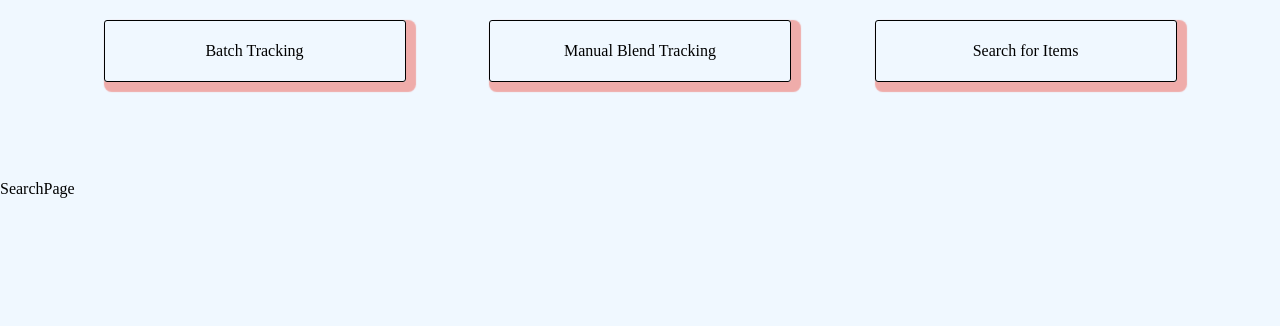
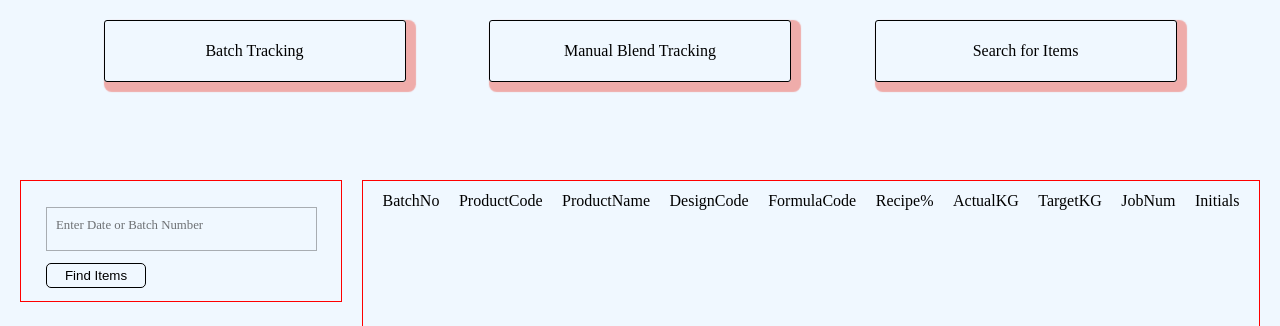
Before and after one commit to LewieM1995/workapp, a React (Create React App) app: page /search in a window 1280 px wide. Shown: the top 326 px of the page. Built offline with nearby package versions, Linux system fonts and the light colour scheme.

Commit message:
Search page built (skeleton)

```diff
--- a/src/components/ManualBlend.js
+++ b/src/components/ManualBlend.js
@@ -22,9 +22,9 @@ function ManualBlend({ batchNo, productCode, setBatchNo, setProductCode, recipe,
           <input type='text' className='manual-input' placeholder='Design Code' value={designCode} onChange={(e) => setDesginCode(e.target.value)}/>
           <label className='manual-label'  required>Design Code</label>
         </div>
-        <div className='recipe-input-div'>
-            <input type='text' className='recipe-input' placeholder='Tech Initals' value={initials} onChange={(e) => setInitials(e.target.value)} />
-            <label className='recipe-label'required>Tech Initals</label>
+        <div className='manual-input-div'>
+          <input type='text' className='manual-input' placeholder='Tech Initals' value={initials} onChange={(e) => setInitials(e.target.value)} />
+          <label className='manual-label'required>Tech Initals</label>
         </div>
       </div>
       <ManualBTwo setBatchNo={setBatchNo} setProductCode={setProductCode} productCode={productCode} batchNo={batchNo} recipe={recipe}
--- a/src/components/Search.js
+++ b/src/components/Search.js
@@ -1,8 +1,12 @@
 import React from 'react'
+import SearchBatch from './SearchBatch'
+import './search.css'
 
 function Search() {
   return (
-    <div>Search</div>
+    <div className='search-container'>
+    <SearchBatch />
+    </div>
   )
 }
 
--- a/src/components/SearchBatch.js
+++ b/src/components/SearchBatch.js
@@ -1,8 +1,67 @@
-import React from 'react'
+import React, { useState } from 'react'
 
 function SearchBatch() {
+
+  const [data, setData] = useState('');
+  const [codes, setCodes] = useState('');
+
+  let dbtwo = 'http://localhost:4000/manualBlends';
+
+ async function getData(){
+  const res = await fetch(dbtwo);
+  const info = await res.text();
+  setCodes(info);
+  console.log(info)
+ }
+
+ const batchSubmit = (e) => {
+  e.preventDefault();
+  getData()
+ }
+
+
+ /*const manualBlends = [
+ {
+      batchNum: "2YATOH7788",
+      productcode: "FXDEV116",
+      recipePer: "40%",
+      targetW: "10KG",
+      actualW: "10KG",
+      Tinitials: "LM",
+      formulaCode: "FXDEV116",
+      jobnum: "PPO2-0002293",
+      designcode: "0352-0099",
+      id: 1
+ }
+ ]*/
+
   return (
-    <div>SearchBatch</div>
+    <>
+      <form className='search-form' onSubmit={batchSubmit}>
+        <div className='search-div'>
+          <input className='search-input' type='text' placeholder='Enter Date or Batch Number' value={data} onChange={(e) => setData(e.target.value)}/>
+          <label className='search-label'>Enter Date or Batch Number</label>
+        </div>
+          <button className='search-button' type='submit'>Find Items</button>
+      </form>
+      <section className='output-section'>
+          <header className='output-header'>
+            <ul>
+              <li>BatchNo</li>
+              <li>ProductCode</li>
+              <li>ProductName</li>
+              <li>DesignCode</li>
+              <li>FormulaCode</li>
+              <li>Recipe%</li>
+              <li>ActualKG</li>
+              <li>TargetKG</li>
+              <li>JobNum</li>
+              <li>Initials</li>
+            </ul>
+          </header>
+          <div className='output'></div>
+      </section>
+    </>
   )
 }
 
--- a/src/components/manualblend.css
+++ b/src/components/manualblend.css
@@ -54,8 +54,12 @@
     padding-top: 10px;
     font-size: 15px;
     background-color: transparent;
-    box-shadow: 5px 5px 1px 5px rgba(238, 217, 113, 1);
+    box-shadow: 5px 5px 1px 1px rgba(238, 217, 113, 1);
     border: 1px #000 solid;
+}
+
+.manual-input-div:nth-child(4) {
+    width: 100px;
 }
 
 .manual-input::placeholder {
@@ -65,7 +69,7 @@
 .manual-input:focus {
     box-shadow: none;
     outline: none;
-    border-color: rgba(28, 218, 59, 0.929);
+    border-color: #FFA351FF;
 }
 
 .manual-input:focus + .manual-label, .manual-input:not(:placeholder-shown) + .manual-label {
@@ -118,7 +122,7 @@
     padding-top: 10px;
     font-size: 15px;
     background-color: transparent;
-    box-shadow: 5px 5px 1px 5px rgba(238, 217, 113, 1);
+    box-shadow: 5px 5px 1px 1px rgba(238, 217, 113, 1);
     border: 1px #000 solid;
 }
 
@@ -129,7 +133,7 @@
 .recipe-input:focus {
     box-shadow: none;
     outline: none;
-    border-color: rgba(28, 218, 59, 0.929);
+    border-color: #FFA351FF;
 }
 
 .recipe-input:focus + .recipe-label, .recipe-input:not(:placeholder-shown) + .recipe-label {
--- /dev/null
+++ b/src/components/search.css
@@ -0,0 +1,105 @@
+.search-container {
+    width: 100%;
+    height: 80vh;
+    display: flex;
+    justify-content: space-evenly;
+}
+
+.search-form {
+    width: 300px;
+    height: 100px;
+    border: 1px red solid;
+    padding: 10px;
+}
+
+.search-div{
+    width: 270px;
+    height: 40px;
+    transition: all 0.3s;
+    margin: 1em auto;
+}
+
+.search-label {
+    width: 200px;
+    font-size: 0.8em;
+    color: rgba(24, 23, 23, 0.6);
+    display: block;
+    opacity: 1;
+    transform: translateY(-2.6em);
+    transform-origin: 0 0;
+    transition: all 0.3s;
+    padding-left: 10px;
+    margin-bottom: 10px;
+}
+
+.search-input {
+    box-shadow: none;
+    background-color: rgba(0,0,0, 0.01);
+    border-radius: 0;
+    border: 1px solid rgba(0, 0, 0, 0.3);
+    /*border-style: none none solid none;*/
+    width: 95%;
+    height: 100%;
+    transition: all 0.5s;
+    padding-left: 10px;
+    font-size: 15px;
+    background-color: aliceblue;
+}
+
+.search-input::placeholder {
+    color: transparent;
+}
+
+.search-input:focus {
+    box-shadow: none;
+    outline: none;
+    transition: all 0.1s;
+    border: 2px solid rgba(250, 163, 91, 0.979);
+}
+
+.search-input:focus + .search-label, .search-input:not(:placeholder-shown) + .search-label {
+    transform: translateY(-4.7em) scale(1);
+    color: black;
+}
+
+.search-button {
+    margin: 0px 15px;
+    width: 100px;
+    height: 25px;
+    border-radius: 5px;
+    outline: none;
+    cursor: pointer;
+    box-shadow: none;
+    border: 1px solid #000;
+    background-color: aliceblue;
+}
+
+.search-button:hover {
+    box-shadow: inset 200px 0 0 0 #FFA351FF;
+    transition: ease-in 0.4s;
+}
+
+.output-section {
+    width: 70%;
+    height: 80%;
+    border: 1px red solid;
+}
+
+.output-header {
+    width: 100%;
+    height: 40px;
+}
+
+.output-header ul {
+    padding: 0px;
+    height: 100%;
+    list-style: none;
+    display: flex;
+    justify-content: space-evenly;
+    align-items: center;
+}
+
+.output {
+    width: 100%;
+    height: 100%;
+}
--- a/src/pages/BatchPage.js
+++ b/src/pages/BatchPage.js
@@ -11,20 +11,17 @@ const db = 'http://localhost:8000/batchCodes';
 
 const onSubmit = (e) => {
  //e.preventDefault();
-
  const batch = {batchNo, productName, productCode};
  console.log(batch);
 
  fetch(db, {
   method: 'POST',
   body: JSON.stringify({
-    batchNum : batchNo,
-    productname : productName,
-    productcode: productCode
-  }),
-  headers: {
-    'Content-type': 'application/json; charset=UTF-8'
-  }
+    batchNum : batchNo.toUpperCase(),
+    productname : productName.toUpperCase(),
+    productcode: productCode.toUpperCase(),
+    date: new Date()
+  })
 })
 }
 
--- a/src/pages/BlendPage.js
+++ b/src/pages/BlendPage.js
@@ -18,7 +18,7 @@ const [jobNum, setJobNum] = useState('');
 const [designCode, setDesginCode] = useState('');
 
 const onSubmit = (e) => {
-e.preventDefault();
+//e.preventDefault();
 
   const batch = {batchNo, productCode, recipe, target, actual, initials, formula, jobNum, designCode};
   console.log(batch);
@@ -26,19 +26,17 @@ e.preventDefault();
   fetch(dbtwo, {
    method: 'POST',
    body: JSON.stringify({
-      batchNum : batchNo,
-      productcode: productCode,
-      recipePer: recipe,
-      targetW: target,
-      actualW: actual,
-      Tinitials: initials,
-      formulaCode: formula,
-      jobnum: jobNum,
-      designcode: designCode
-   }),
-   headers: {
-     'Content-type': 'application/json; charset=UTF-8'
-   }
+      batchNum : batchNo.toUpperCase(),
+      productcode: productCode.toUpperCase(),
+      recipePer: recipe + '%',
+      targetW: target + 'KG',
+      actualW: actual + 'KG',
+      Tinitials: initials.toUpperCase(),
+      formulaCode: formula.toUpperCase(),
+      jobnum: jobNum.toUpperCase(),
+      designcode: designCode.toUpperCase(),
+      date: new Date()
+   })
  })
  }
 
--- a/src/pages/SearchPage.js
+++ b/src/pages/SearchPage.js
@@ -1,8 +1,11 @@
 import React from 'react'
+import Search from '../components/Search'
 
 function SearchPage() {
   return (
-    <div>SearchPage</div>
+    <>
+    <Search />
+    </>
   )
 }
 
--- a/src/pages/mblendpage.css
+++ b/src/pages/mblendpage.css
@@ -9,8 +9,8 @@
 
 .manual-button {
     position: relative;
-    margin: 0px 190px;
-    width: 80%;
+    margin: 0px 300px;
+    width: 20%;
     height: 50px;
     border-radius: 0px 0px 5px 5px;
     outline: none;
```
Also changed, not shown: data/dbtwo.json (+40 -1 lines), dbtwo.json (added, +19 -0 lines).
